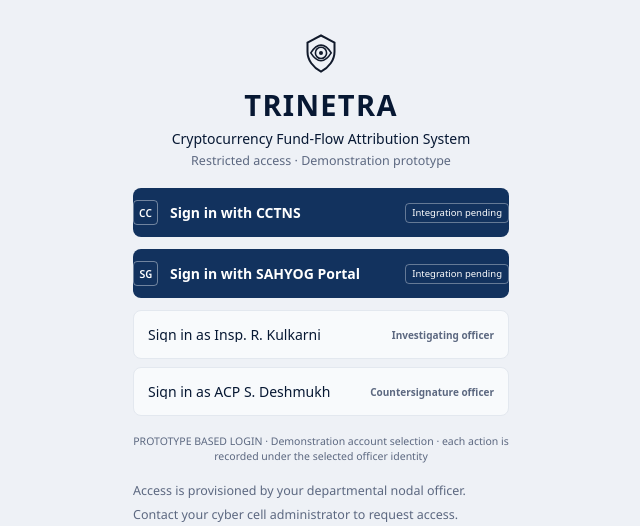
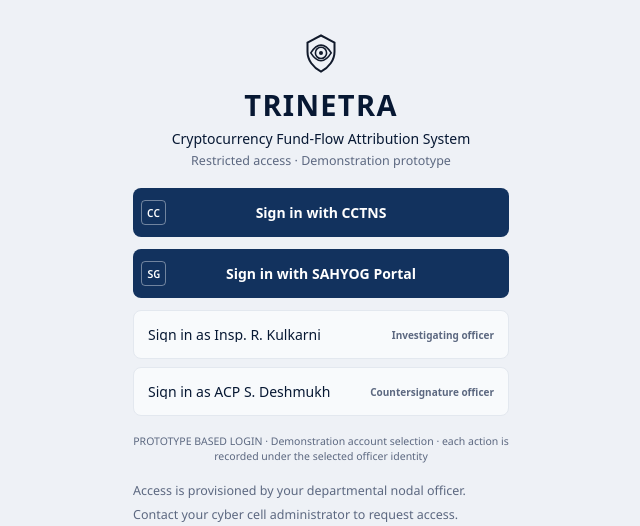
Before and after one commit to qYashcodes/Trinetra-X, a FastAPI app: page /login in a window 1280 px wide. Shown: the part 217-743 px from the top of the page, without its empty margins (319-959 px from the left). Run offline with FastAPI, Linux system fonts and the light colour scheme; some web fonts are replaced.

Commit message:
fix: center portal sign-in actions

```diff
--- a/app/static/app.css
+++ b/app/static/app.css
@@ -436,14 +436,9 @@ p { margin: 0 0 10px; }
   background: var(--navy-hover);
   border-color: var(--navy-hover);
 }
-.login-button-primary small {
-  margin-left: auto;
-  padding: 4px 6px;
-  border: 1px solid rgba(255,255,255,.35);
-  border-radius: 4px;
-  font-size: 9.5px;
-  font-weight: 500;
-  white-space: nowrap;
+.login-button-primary .login-icon {
+  position: absolute;
+  left: 8px;
 }
 .login-icon {
   width: 25px;
--- a/app/templates/login.html
+++ b/app/templates/login.html
@@ -12,12 +12,10 @@
       <a class="login-button login-button-primary" href="{{ settings.cctns_login_url }}" target="_self" rel="noreferrer" referrerpolicy="no-referrer">
         <span class="login-icon">CC</span>
         <span>Sign in with CCTNS</span>
-        <small>Integration pending</small>
       </a>
       <a class="login-button login-button-primary" href="{{ settings.sahyog_portal_url }}" target="{{ settings.sso_link_target }}">
         <span class="login-icon">SG</span>
         <span>Sign in with SAHYOG Portal</span>
-        <small>Integration pending</small>
       </a>
       <div class="prototype-account-grid" aria-label="Prototype demonstration accounts">
         <form method="post" action="/auth/prototype">
```
Also changed, not shown: tests/test_session_lifecycle.py (+1 -1 lines).
